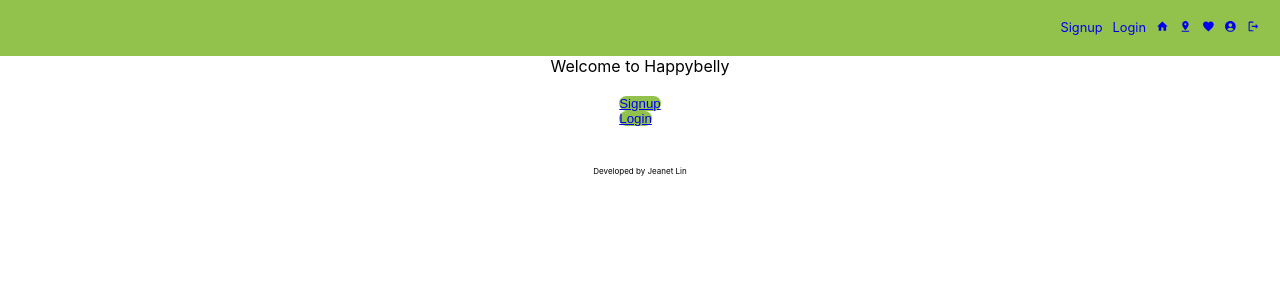
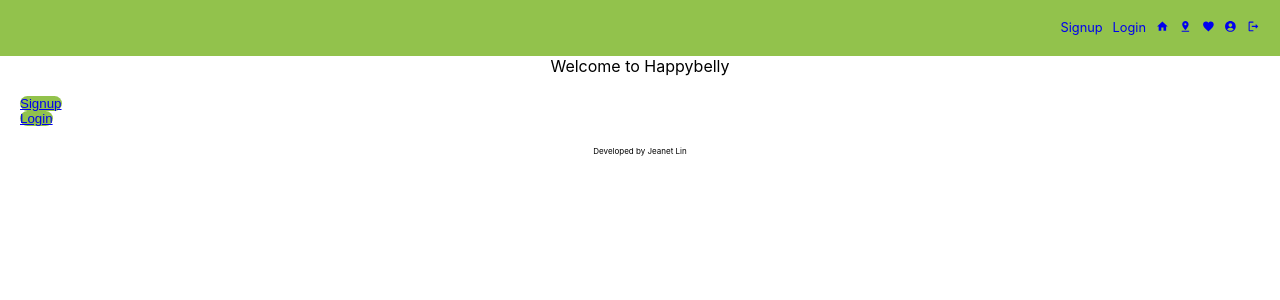
Before and after one commit to mzchloe/happybelly-frontend, a React (Create React App) app: page / in a window 1280 px wide. Shown: the top 300 px of the page. Built offline with nearby package versions, Linux system fonts and the light colour scheme.

Commit message:
renamed classname

```diff
--- a/src/pages/LandingPage/LandingPage.module.css
+++ b/src/pages/LandingPage/LandingPage.module.css
@@ -1,5 +1,5 @@
 
-.landingPage {
+.landingPageContainer {
     display: flex;
     flex-direction: column;
     justify-content: center;
```
